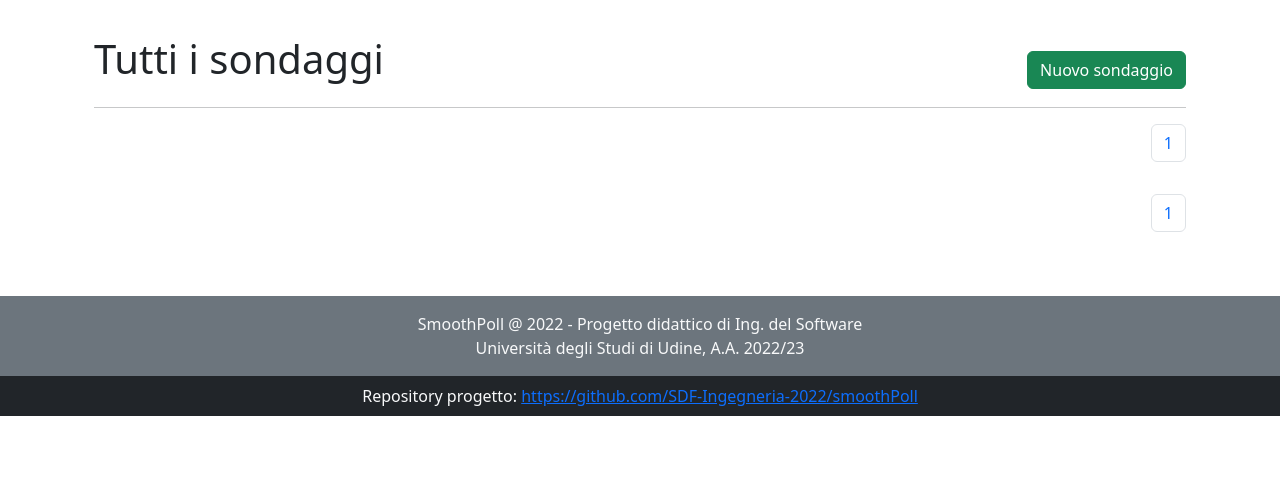
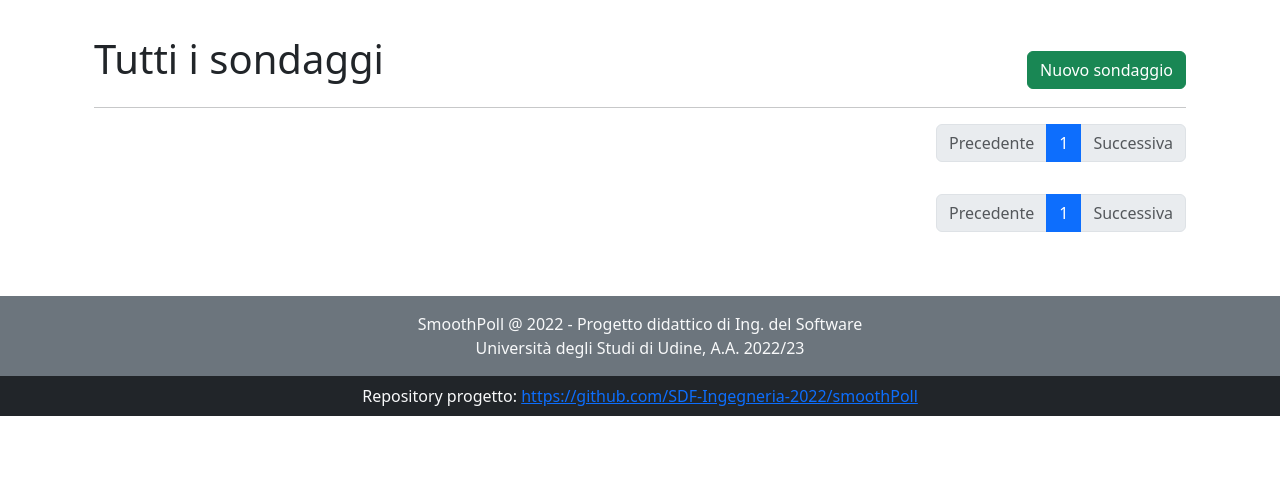
Before and after one commit to SDF-Ingegneria-2022/smoothPoll, a Django app: page /sondaggi/1 in a window 1280 px wide. Shown: the part 322-800 px from the top of the page. Run offline with Django 4.2, Linux system fonts and the light colour scheme; data that the repository does not hold is empty; parts of the project's set-up code (start-up, migrations or seed data) failed here and were passed over; some libraries are stand-ins or nearby versions.

Commit message:
feat: page nav improvements

```diff
--- a/polls/templates/polls/all_polls.html
+++ b/polls/templates/polls/all_polls.html
@@ -25,22 +25,27 @@
             <nav aria-label="Page navigation example">
                 <ul class="pagination float-end mt-3">
                     {% if page.has_previous %}
-                        <li class="page-item">
-                            <a class="page-link" href="{{page.number|add:-1}}" aria-label="Previous">
-                                <span aria-hidden="true">&laquo;</span>
-                            </a>
+
+                        <li class="page-item ">
+                            <a class="page-link" href="{{page.number|add:-1}}" tabindex="-1" aria-disabled="true">Precedente</a>
                         </li>
-
+                        <li class="page-item"><a class="page-link " href="{{page.number|add:-1}}">{{page.number|add:-1}}</a></li>
+                    {% else %}
+                        <li class="page-item  disabled">
+                            <a class="page-link" href="#" tabindex="-1" aria-disabled="true">Precedente</a>
+                        </li>
                     {% endif %}
-                        <li class="page-item"><a class="page-link " href="{{page.number}}">{{page.number}}</a></li>
+                        <li class="page-item active"><a class="page-link " href="{{page.number}}">{{page.number}}</a></li>
 
                     {% if page.has_next %}
-                    <li class="page-item">
-
-                        <a class="page-link" href="{{page.number|add:1}}" aria-label="Next">
-                            <span aria-hidden="true">&raquo;</span>
-                        </a>
-                    </li>
+                        <li class="page-item"><a class="page-link " href="{{page.number|add:1}}">{{page.number|add:1}}</a></li>
+                        <li class="page-item">
+                            <a class="page-link" href="{{page.number|add:1}}">Successiva</a>
+                        </li>
+                    {% else %}
+                        <li class="page-item disabled">
+                            <a class="page-link" href="#">Successiva</a>
+                        </li>
                     {% endif %}
                 </ul>
             </nav>
@@ -74,22 +79,27 @@
            <nav aria-label="Page navigation example">
                 <ul class="pagination float-end mt-3">
                     {% if page.has_previous %}
-                        <li class="page-item">
-                            <a class="page-link" href="{{page.number|add:-1}}" aria-label="Previous">
-                                <span aria-hidden="true">&laquo;</span>
-                            </a>
+
+                        <li class="page-item ">
+                            <a class="page-link" href="{{page.number|add:-1}}" tabindex="-1" aria-disabled="true">Precedente</a>
                         </li>
-
+                        <li class="page-item"><a class="page-link " href="{{page.number|add:-1}}">{{page.number|add:-1}}</a></li>
+                    {% else %}
+                        <li class="page-item  disabled">
+                            <a class="page-link" href="#" tabindex="-1" aria-disabled="true">Precedente</a>
+                        </li>
                     {% endif %}
-                        <li class="page-item"><a class="page-link " href="{{page.number}}">{{page.number}}</a></li>
+                        <li class="page-item active"><a class="page-link " href="{{page.number}}">{{page.number}}</a></li>
 
                     {% if page.has_next %}
-                    <li class="page-item">
-
-                        <a class="page-link" href="{{page.number|add:1}}" aria-label="Next">
-                            <span aria-hidden="true">&raquo;</span>
-                        </a>
-                    </li>
+                        <li class="page-item"><a class="page-link " href="{{page.number|add:1}}">{{page.number|add:1}}</a></li>
+                        <li class="page-item">
+                            <a class="page-link" href="{{page.number|add:1}}">Successiva</a>
+                        </li>
+                    {% else %}
+                        <li class="page-item disabled">
+                            <a class="page-link" href="#">Successiva</a>
+                        </li>
                     {% endif %}
                 </ul>
             </nav>
```
